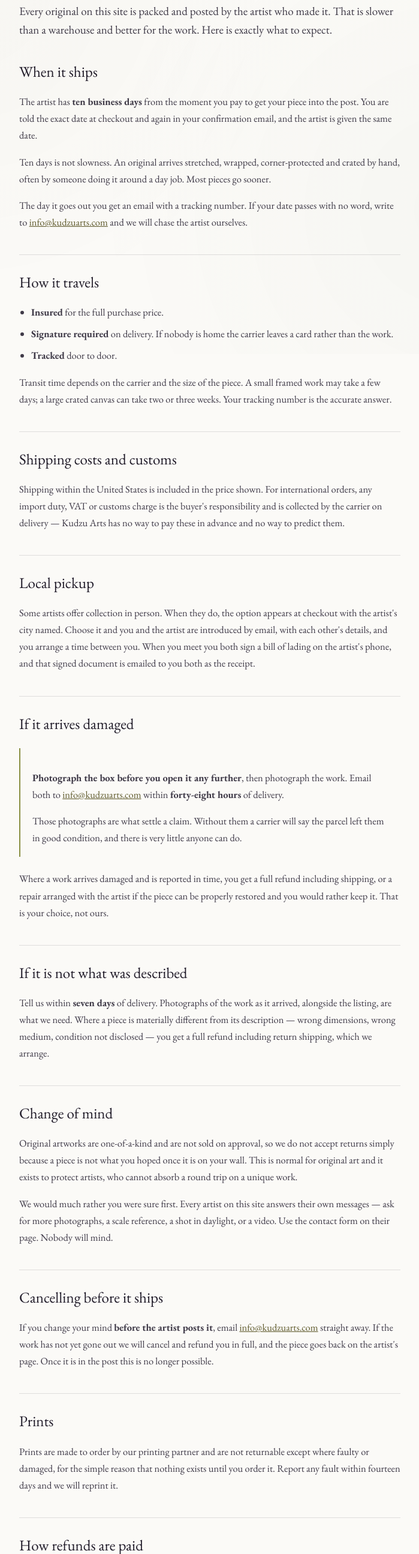
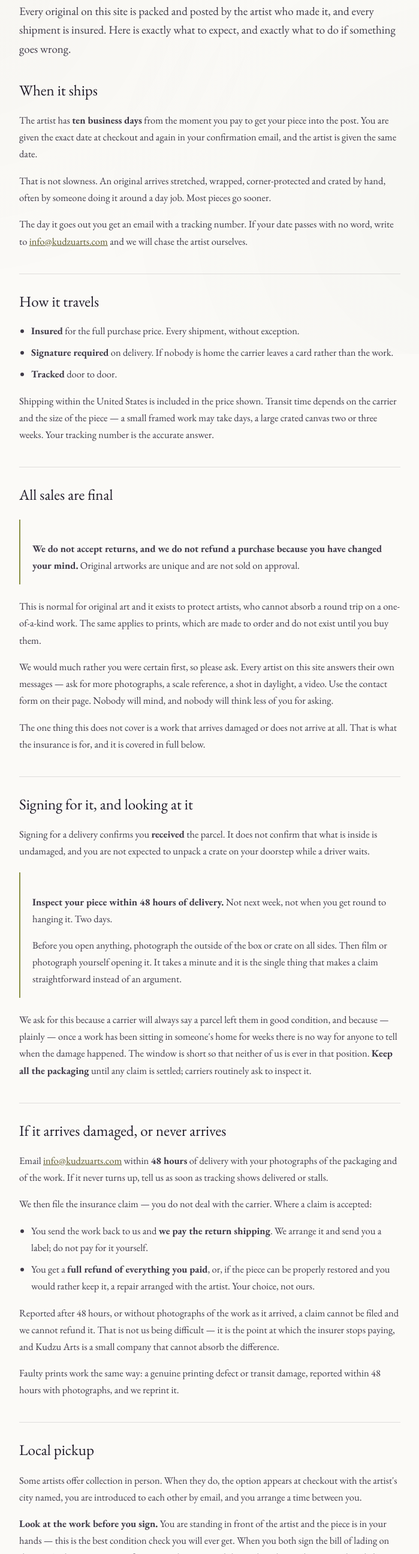
Before and after one commit to andrewbubis/kudzu, a website: page public/workinprogress/shipping.html in a window 1280 px wide. Shown: the part 210-2800 px from the top of the page at 60% size, without its empty margins (290-989 px from the left). Drawn offline with nearby package versions, Linux system fonts and the light colour scheme; no server answers.

Commit message:
All sales final, with the one carve-out insurance actually pays for
Change of mind is not a refund. Originals are unique and prints don't
exist until someone buys them, so neither comes back — stated plainly on
the shipping page, in the terms, in the confirmation email and on the
thank-you page.

The exception is a work that arrives smashed, because that is what the
insurance on every shipment is for. Refunding it costs Kudzu nothing and
a blanket no-refunds wouldn't have held anyway: a buyer with photographs
of a destroyed crate wins that chargeback whatever the page says.

The hole in 'we cover damage' is that nobody can tell a crate crushed in
transit from a canvas put through a doorframe three weeks later. So the
window is 48 hours, and the buyer is asked to photograph the box before
opening it and film the unwrapping. Short window, plainly explained, said
in every place they'll be looking — checkout page, confirmation, and
again in the dispatch email on the day it actually ships, which is the
only one they'll still have open when the box arrives.

Signing for a parcel is separated from accepting its condition, because a
driver doesn't wait while you uncrate a painting. Local pickup has no
window at all and says so: you're holding the work in front of the person
who made it, and the bill of lading you sign there ends it.

```diff
--- a/public/workinprogress/shipping.html
+++ b/public/workinprogress/shipping.html
@@ -57,90 +57,115 @@
 <h1>Shipping &amp; returns</h1>
 <p class="updated">Last updated 19 August 2026</p>
 
-<p class="lede">Every original on this site is packed and posted by the artist who made it.
-That is slower than a warehouse and better for the work. Here is exactly what to expect.</p>
+<p class="lede">Every original on this site is packed and posted by the artist who made it, and
+every shipment is insured. Here is exactly what to expect, and exactly what to do if
+something goes wrong.</p>
 
 <h2>When it ships</h2>
-<p>The artist has <b>ten business days</b> from the moment you pay to get your piece into
-the post. You are told the exact date at checkout and again in your confirmation email, and
-the artist is given the same date.</p>
-<p>Ten days is not slowness. An original arrives stretched, wrapped, corner-protected and
-crated by hand, often by someone doing it around a day job. Most pieces go sooner.</p>
+<p>The artist has <b>ten business days</b> from the moment you pay to get your piece into the
+post. You are given the exact date at checkout and again in your confirmation email, and the
+artist is given the same date.</p>
+<p>That is not slowness. An original arrives stretched, wrapped, corner-protected and crated
+by hand, often by someone doing it around a day job. Most pieces go sooner.</p>
 <p>The day it goes out you get an email with a tracking number. If your date passes with no
 word, write to <a href="mailto:info@kudzuarts.com">info@kudzuarts.com</a> and we will chase
 the artist ourselves.</p>
 
 <h2>How it travels</h2>
 <ul>
-  <li><b>Insured</b> for the full purchase price.</li>
+  <li><b>Insured</b> for the full purchase price. Every shipment, without exception.</li>
   <li><b>Signature required</b> on delivery. If nobody is home the carrier leaves a card
       rather than the work.</li>
   <li><b>Tracked</b> door to door.</li>
 </ul>
-<p>Transit time depends on the carrier and the size of the piece. A small framed work may
-take a few days; a large crated canvas can take two or three weeks. Your tracking number is
-the accurate answer.</p>
+<p>Shipping within the United States is included in the price shown. Transit time depends on
+the carrier and the size of the piece — a small framed work may take days, a large crated
+canvas two or three weeks. Your tracking number is the accurate answer.</p>
 
-<h2>Shipping costs and customs</h2>
-<p>Shipping within the United States is included in the price shown. For international
-orders, any import duty, VAT or customs charge is the buyer's responsibility and is
-collected by the carrier on delivery — Kudzu Arts has no way to pay these in advance and no
-way to predict them.</p>
+<h2>All sales are final</h2>
+<div class="callout">
+  <p><b>We do not accept returns, and we do not refund a purchase because you have changed
+  your mind.</b> Original artworks are unique and are not sold on approval.</p>
+</div>
+<p>This is normal for original art and it exists to protect artists, who cannot absorb a
+round trip on a one-of-a-kind work. The same applies to prints, which are made to order and
+do not exist until you buy them.</p>
+<p>We would much rather you were certain first, so please ask. Every artist on this site
+answers their own messages — ask for more photographs, a scale reference, a shot in
+daylight, a video. Use the contact form on their page. Nobody will mind, and nobody will
+think less of you for asking.</p>
+<p>The one thing this does not cover is a work that arrives damaged or does not arrive at
+all. That is what the insurance is for, and it is covered in full below.</p>
+
+<h2>Signing for it, and looking at it</h2>
+<p>Signing for a delivery confirms you <b>received</b> the parcel. It does not confirm that
+what is inside is undamaged, and you are not expected to unpack a crate on your doorstep
+while a driver waits.</p>
+<div class="callout">
+  <p><b>Inspect your piece within 48 hours of delivery.</b> Not next week, not when you get
+  round to hanging it. Two days.</p>
+  <p>Before you open anything, photograph the outside of the box or crate on all sides.
+  Then film or photograph yourself opening it. It takes a minute and it is the single thing
+  that makes a claim straightforward instead of an argument.</p>
+</div>
+<p>We ask for this because a carrier will always say a parcel left them in good condition,
+and because — plainly — once a work has been sitting in someone's home for weeks there is no
+way for anyone to tell when the damage happened. The window is short so that neither of us
+is ever in that position. <b>Keep all the packaging</b> until any claim is settled; carriers
+routinely ask to inspect it.</p>
+
+<h2>If it arrives damaged, or never arrives</h2>
+<p>Email <a href="mailto:info@kudzuarts.com">info@kudzuarts.com</a> within <b>48 hours</b> of
+delivery with your photographs of the packaging and of the work. If it never turns up, tell
+us as soon as tracking shows delivered or stalls.</p>
+<p>We then file the insurance claim — you do not deal with the carrier. Where a claim is
+accepted:</p>
+<ul>
+  <li>You send the work back to us and <b>we pay the return shipping</b>. We arrange it and
+      send you a label; do not pay for it yourself.</li>
+  <li>You get a <b>full refund of everything you paid</b>, or, if the piece can be properly
+      restored and you would rather keep it, a repair arranged with the artist. Your choice,
+      not ours.</li>
+</ul>
+<p>Reported after 48 hours, or without photographs of the work as it arrived, a claim cannot
+be filed and we cannot refund it. That is not us being difficult — it is the point at which
+the insurer stops paying, and Kudzu Arts is a small company that cannot absorb the
+difference.</p>
+<p>Faulty prints work the same way: a genuine printing defect or transit damage, reported
+within 48 hours with photographs, and we reprint it.</p>
 
 <h2>Local pickup</h2>
-<p>Some artists offer collection in person. When they do, the option appears at checkout
-with the artist's city named. Choose it and you and the artist are introduced by email, with
-each other's details, and you arrange a time between you. When you meet you both sign a bill
-of lading on the artist's phone, and that signed document is emailed to you both as the
-receipt.</p>
-
-<h2>If it arrives damaged</h2>
-<div class="callout">
-  <p><b>Photograph the box before you open it any further</b>, then photograph the work.
-  Email both to <a href="mailto:info@kudzuarts.com">info@kudzuarts.com</a> within
-  <b>forty-eight hours</b> of delivery.</p>
-  <p>Those photographs are what settle a claim. Without them a carrier will say the parcel
-  left them in good condition, and there is very little anyone can do.</p>
-</div>
-<p>Where a work arrives damaged and is reported in time, you get a full refund including
-shipping, or a repair arranged with the artist if the piece can be properly restored and you
-would rather keep it. That is your choice, not ours.</p>
-
-<h2>If it is not what was described</h2>
-<p>Tell us within <b>seven days</b> of delivery. Photographs of the work as it arrived,
-alongside the listing, are what we need. Where a piece is materially different from its
-description — wrong dimensions, wrong medium, condition not disclosed — you get a full
-refund including return shipping, which we arrange.</p>
-
-<h2>Change of mind</h2>
-<p>Original artworks are one-of-a-kind and are not sold on approval, so we do not accept
-returns simply because a piece is not what you hoped once it is on your wall. This is normal
-for original art and it exists to protect artists, who cannot absorb a round trip on a
-unique work.</p>
-<p>We would much rather you were sure first. Every artist on this site answers their own
-messages — ask for more photographs, a scale reference, a shot in daylight, or a video.
-Use the contact form on their page. Nobody will mind.</p>
+<p>Some artists offer collection in person. When they do, the option appears at checkout with
+the artist's city named, you are introduced to each other by email, and you arrange a time
+between you.</p>
+<p><b>Look at the work before you sign.</b> You are standing in front of the artist and the
+piece is in your hands — this is the best condition check you will ever get. When you both
+sign the bill of lading on the artist's phone, you are confirming you have received the work
+in the condition stated, and <b>that signature makes the sale final</b>. There is no
+inspection window afterwards, because you have just inspected it.</p>
+<p>The signed bill of lading is emailed to you both and is your receipt.</p>
 
 <h2>Cancelling before it ships</h2>
 <p>If you change your mind <b>before the artist posts it</b>, email
-<a href="mailto:info@kudzuarts.com">info@kudzuarts.com</a> straight away. If the work has
-not yet gone out we will cancel and refund you in full, and the piece goes back on the
-artist's page. Once it is in the post this is no longer possible.</p>
+<a href="mailto:info@kudzuarts.com">info@kudzuarts.com</a> straight away. If it has not yet
+gone out we will cancel and refund you in full, and the piece goes back on the artist's
+page. Once it is in the post this is no longer possible.</p>
 
-<h2>Prints</h2>
-<p>Prints are made to order by our printing partner and are not returnable except where
-faulty or damaged, for the simple reason that nothing exists until you order it. Report any
-fault within fourteen days and we will reprint it.</p>
+<h2>Customs and duties</h2>
+<p>For international orders, any import duty, VAT or customs charge is the buyer's
+responsibility and is collected by the carrier on delivery. Kudzu Arts cannot pay these in
+advance and cannot predict them. A parcel refused at customs and returned to us is not
+refundable.</p>
 
 <h2>How refunds are paid</h2>
-<p>Refunds go back to the card you paid with, usually within five to ten business days
-depending on your bank. We refund the full amount you were charged.</p>
+<p>Where a refund is due it goes back to the card you paid with, usually within five to ten
+business days depending on your bank.</p>
 
 <h2>Talk to us first</h2>
 <p>If something has gone wrong, please write to
-<a href="mailto:info@kudzuarts.com">info@kudzuarts.com</a> before opening a dispute with
-your bank. A dispute freezes the artist's money for months and is decided by people who have
-never seen the work. We would rather just fix it.</p>
+<a href="mailto:info@kudzuarts.com">info@kudzuarts.com</a> before opening a dispute with your
+bank. A dispute freezes an individual artist's money for months and is decided by people who
+have never seen the work. We would rather just sort it out.</p>
 
 </main>
 
```
Also changed, not shown: public/workinprogress/order.html (+19 -2 lines), public/workinprogress/terms.html (+14 -2 lines), server/mail.js (+39 -9 lines).
